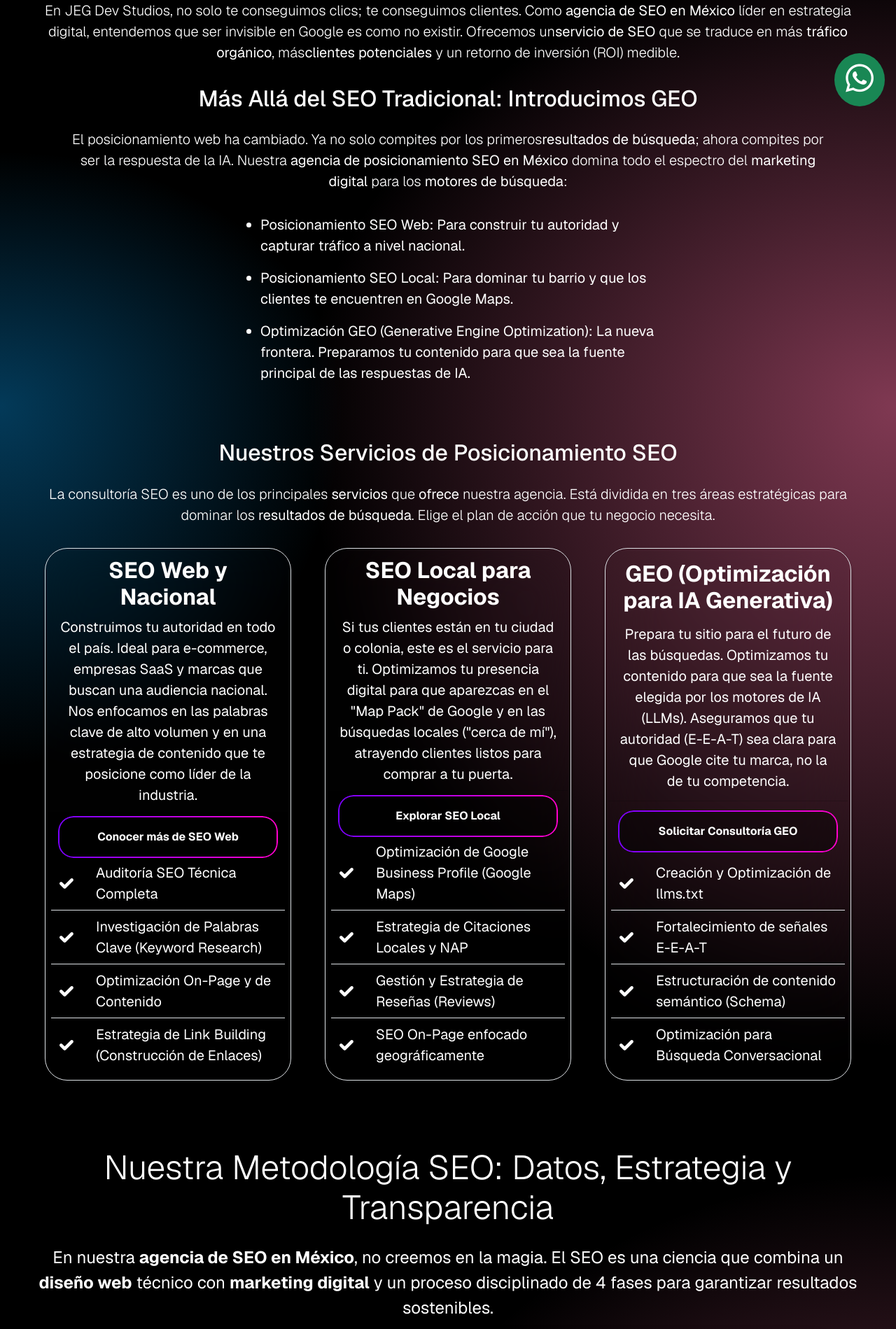
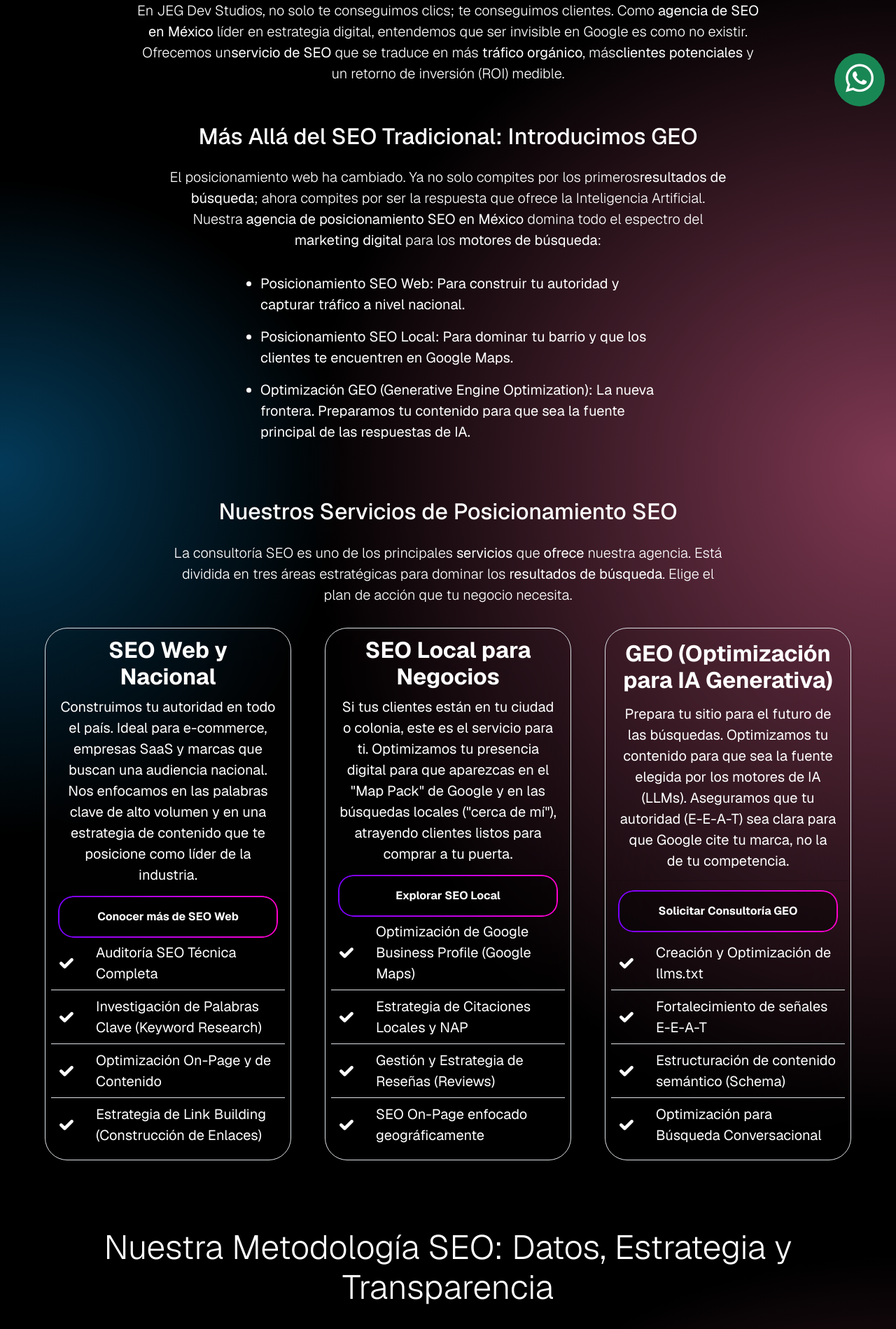
Before and after one commit to JhonnDevJs/jeg-dev-studios-site, a Next.js app: page /servicios/seo in a window 1280 px wide. Shown: the part 520-2419 px from the top of the page at 70% size. Built offline with nearby package versions, Linux system fonts and the light colour scheme.

Commit message:
seo: optimization by semrush issues

```diff
--- a/src/app/servicios/desarrollo/software-empresarial/DevSoftClient.jsx
+++ b/src/app/servicios/desarrollo/software-empresarial/DevSoftClient.jsx
@@ -122,8 +122,8 @@
 			"Servicios de desarrollo de software a medida: CRMs, ERPs y sistemas empresariales.",
 		image:
 			"https://www.jegdevstudios.com/img-SEO/og-background-serv-dev-soft.webp",
-		// ratingValue: "4.9", // Solo si tienes reseñas reales visibles
-		// reviewCount: "1",
+		ratingValue: "4.9", // Solo si tienes reseñas reales visibles
+		reviewCount: "1",
 	};
 
 	const faqs = [
--- a/src/app/servicios/seo/SeoClient.jsx
+++ b/src/app/servicios/seo/SeoClient.jsx
@@ -101,12 +101,14 @@
 		<>
 			<StructuredData type="BreadcrumbList" idPage="breadcrumbs-seo" />
 			<StructuredData data={faqs} type="FAQPage" idPage="faqs-seo" />
+			{/* CORRECCIÓN: Usar type="Service" en lugar de "Product" */}
 			<StructuredData
 				data={services}
-				type="Product"
+				type="Service"
 				idPage="service-seo"
 				serviceInfo={seoServiceInfo}
 			/>
+
 			<section className="__image-background-sections d-flex justify-content-center align-items-center w-100 p-0">
 				<Image
 					src="/banners/Christmas/Seo.webp"
@@ -114,13 +116,19 @@
 					width={2000}
 					height={600}
 					style={{ width: "100%", height: "auto" }}
+					priority
 				/>
 			</section>
+
+			{/* SECCIÓN H1 Y SEMÁNTICA */}
 			<section className="d-flex flex-column justify-content-center align-items-center text-center text-white w-100 p-xl-5 p-3 pb-xl-0 gap-3 gradient-effect-x">
 				<h1 className="text-center text-white fw-bold mt-3">
 					Agencia de SEO en México: Visibilidad que Genera Negocio
 				</h1>
-				<p className="lead text-white text-center">
+				<p
+					className="lead text-white text-center"
+					style={{ maxWidth: "900px" }}
+				>
 					En JEG Dev Studios, no solo te conseguimos clics; te conseguimos
 					clientes. Como <strong>agencia de SEO en México</strong> líder en
 					estrategia digital, entendemos que ser invisible en Google es como no
@@ -130,12 +138,13 @@
 					<strong>clientes potenciales</strong> y un retorno de inversión (ROI)
 					medible.
 				</p>
-				<h2>Más Allá del SEO Tradicional: Introducimos GEO</h2>
-				<p className="lead w-100 px-3 px-md-5">
+
+				<h2 className="mt-4">Más Allá del SEO Tradicional: Introducimos GEO</h2>
+				<p className="lead w-100 px-3 px-md-5" style={{ maxWidth: "900px" }}>
 					El posicionamiento web ha cambiado. Ya no solo compites por los
 					primeros
 					<strong>resultados de búsqueda</strong>; ahora compites por ser la
-					respuesta de la IA. Nuestra{" "}
+					respuesta que ofrece la Inteligencia Artificial. Nuestra{" "}
 					<strong>agencia de posicionamiento SEO en México</strong> domina todo
 					el espectro del <strong>marketing digital</strong> para los{" "}
 					<strong>motores de búsqueda</strong>:
@@ -163,11 +172,15 @@
 					</li>
 				</ul>
 			</section>
+
 			<section className="d-flex flex-column justify-content-center align-items-center text-center text-white w-100 p-xl-5 p-3 gap-3 gradient-effect-y">
 				<h2 className="text-center text-white">
 					Nuestros Servicios de Posicionamiento SEO
 				</h2>
-				<p className="lead text-white text-center">
+				<p
+					className="lead text-white text-center"
+					style={{ maxWidth: "800px" }}
+				>
 					La consultoría SEO es uno de los principales{" "}
 					<strong>servicios</strong> que <strong>ofrece</strong> nuestra
 					agencia. Está dividida en tres áreas estratégicas para dominar los{" "}
@@ -189,19 +202,25 @@
 					</ul>
 				</article>
 			</section>
+
 			<section className="d-flex flex-column justify-content-center align-items-center text-center w-100 gap-3 p-xl-5 p-3 gradient-effect-x">
 				<h2 className="display-5 text-center text-white">
 					Nuestra Metodología SEO: Datos, Estrategia y Transparencia
 				</h2>
-				<p className="fs-4 text-center text-white p-0">
+				<p
+					className="fs-4 text-center text-white p-0"
+					style={{ maxWidth: "900px" }}
+				>
 					En nuestra <strong>agencia de SEO en México</strong>, no creemos en la
 					magia. El SEO es una ciencia que combina un{" "}
 					<strong>diseño web</strong> técnico con{" "}
 					<strong>marketing digital</strong> y un proceso disciplinado de 4
 					fases para garantizar resultados sostenibles.
 				</p>
+
+				{/* FASE 1 */}
 				<CardNestedLists
-					titulo="Auditoría y Diagnóstico Profundo"
+					titulo="1. Auditoría y Diagnóstico Profundo"
 					subtitulo="No podemos trazar un mapa sin saber dónde estás."
 					list={[
 						{
@@ -225,6 +244,7 @@
 					]}
 				/>
 			</section>
+
 			<section className="d-flex flex-column justify-content-center align-items-center text-center text-white w-100 p-xl-5 p-3 gap-3 gradient-effect-y">
 				<CardNestedLists
 					titulo="2. Estrategia y Hoja de Ruta (Roadmap)"
@@ -251,6 +271,7 @@
 					]}
 				/>
 			</section>
+
 			<section className="d-flex flex-column justify-content-center align-items-center text-center text-white w-100 p-xl-5 p-3 gap-3 gradient-effect-x">
 				<CardNestedLists
 					titulo="3. Implementación y Optimización"
@@ -277,6 +298,7 @@
 					]}
 				/>
 			</section>
+
 			<section className="d-flex flex-column justify-content-center align-items-center text-center text-white w-100 p-xl-5 p-3 gap-3 gradient-effect-y">
 				<CardNestedLists
 					titulo="4. Reportes de Valor, no de Vanidad"
@@ -303,6 +325,7 @@
 					]}
 				/>
 			</section>
+
 			<section className="d-flex flex-column justify-content-center align-items-center text-center text-white w-100 p-xl-5 p-3 gap-3">
 				<CTA
 					title={"¿Listo para Dominar las Búsquedas en Google?"}
--- a/src/app/servicios/seo/page.js
+++ b/src/app/servicios/seo/page.js
@@ -1,19 +1,13 @@
 export const metadata = {
-	// TÍTULO MEJORADO: Incluye las 2 keywords que pide SEMrush
   title: "Agencia de SEO en México | Servicios de Posicionamiento SEO",
-
   description:
-		"Somos una agencia de SEO en México. Ofrecemos servicios de SEO Web, Local y GEO (Optimización IA) para atraer clientes potenciales y tráfico orgánico. ¡Solicita tu auditoría!",
-
-	// KEYWORDS MEJORADAS: Enriquecidas con los nuevos términos
+    "Somos una agencia de SEO en México. Ofrecemos servicios de SEO Web, Local y GEO (Optimización IA) para atraer clientes potenciales y tráfico orgánico.",
   keywords:
-		"agencia de seo en mexico, servicios de posicionamiento seo, agencia de posicionamiento seo en mexico, consultoría seo, SEO Web, SEO Local, GEO, tráfico orgánico, marketing digital",
-
+    "agencia de seo en mexico, servicios de posicionamiento seo, consultoría seo, seo web, seo local, geo, tráfico orgánico, marketing digital",
   openGraph: {
-		// OG MEJORADO
-		title: "JEG Dev Studios | Tu Agencia de SEO en México",
+    title: "Agencia de SEO en México | Servicios de Posicionamiento SEO",
     description:
-			"Ofrecemos servicios de posicionamiento SEO en México: SEO Web, Local y GEO para generar tráfico orgánico y clientes potenciales.",
+      "Aumentamos tu visibilidad en Google y en las nuevas respuestas de IA. Conoce nuestros servicios de posicionamiento SEO y GEO.",
     url: "https://www.jegdevstudios.com/servicios/seo",
     siteName: "JEG Dev Studios",
     images: [
@@ -21,7 +15,7 @@
         url: "/img-SEO/og-background-serv-seo.webp",
         width: 1200,
         height: 630,
-				alt: "Agencia de SEO en México - JEG Dev Studios", // Alt más descriptivo
+        alt: "Servicios de SEO en México - JEG Dev Studios",
       },
     ],
     locale: "es_MX",
```
Lines whose indentation alone changed are shown as unchanged.
